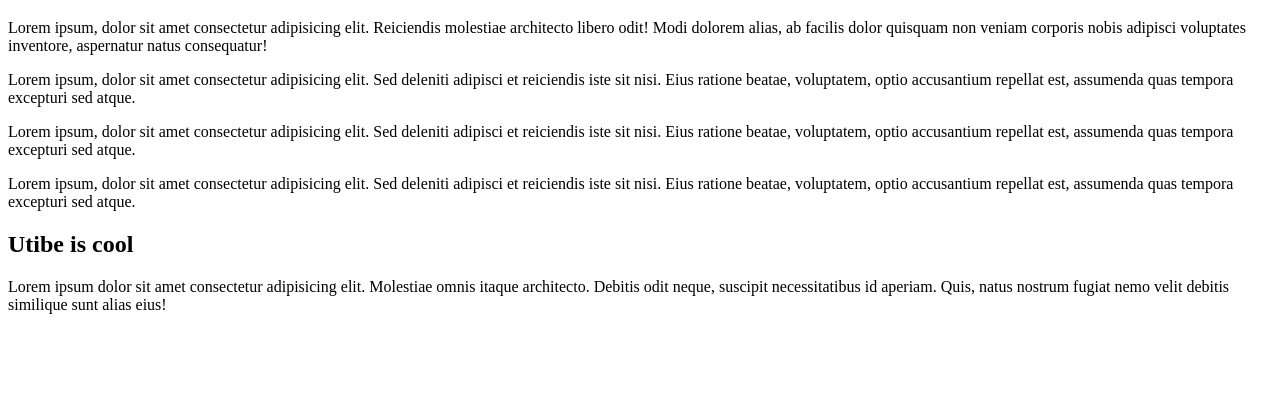
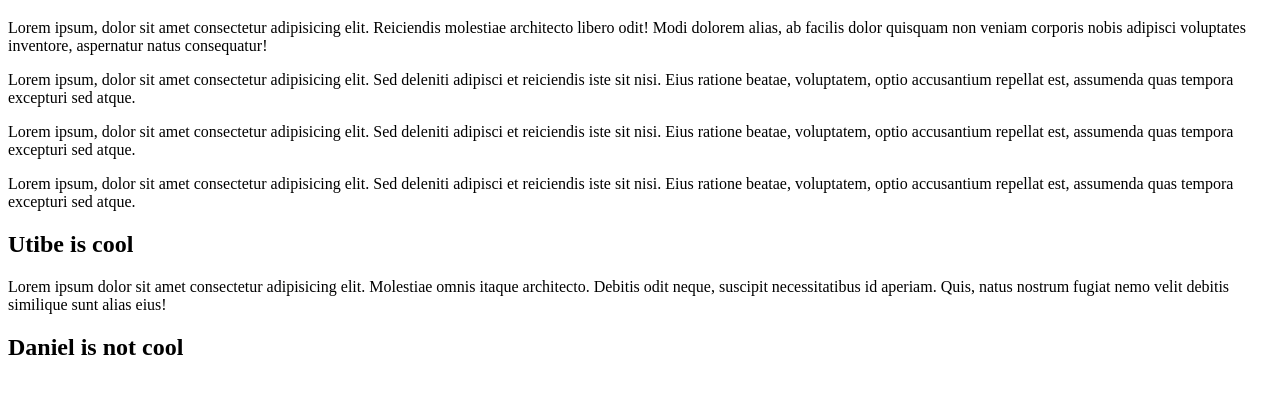
Before and after one commit to ainas247/apexgroup, a plain HTML site: page index.html in a window 1280 px wide. Shown: the part 61-454 px from the top of the page. Drawn offline with Linux system fonts and the light colour scheme.

Commit message:
added h2

```diff
--- a/index.html
+++ b/index.html
@@ -35,6 +35,7 @@
         </div>
         <h1>Utibe is cool</h1>
         <p>Lorem ipsum dolor sit amet consectetur adipisicing elit. Molestiae omnis itaque architecto. Debitis odit neque, suscipit necessitatibus id aperiam. Quis, natus nostrum fugiat nemo velit debitis similique sunt alias eius!</p>
+        <h2>Daniel is not cool</h2>
     </section>
 </body>
 
```
